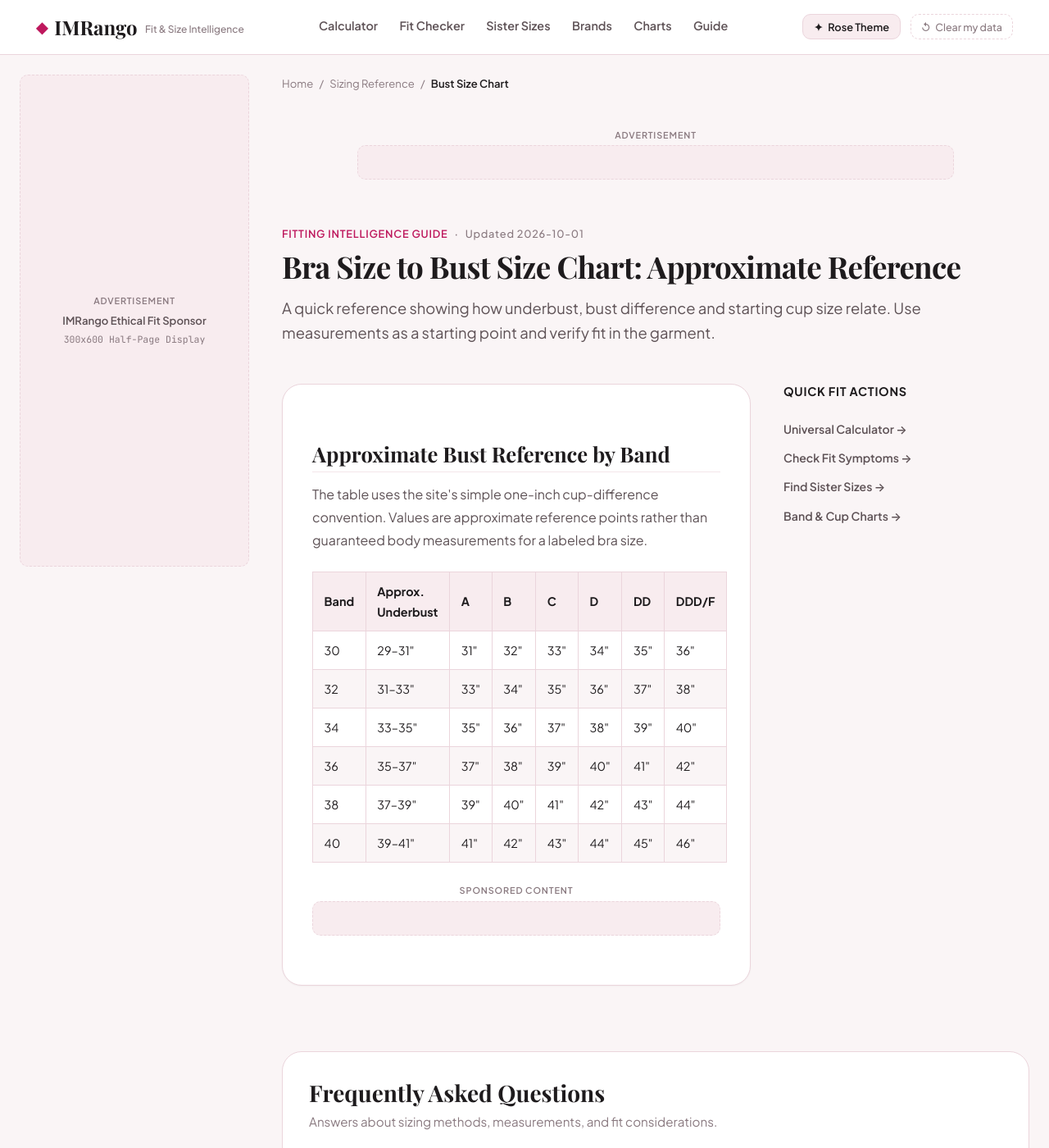
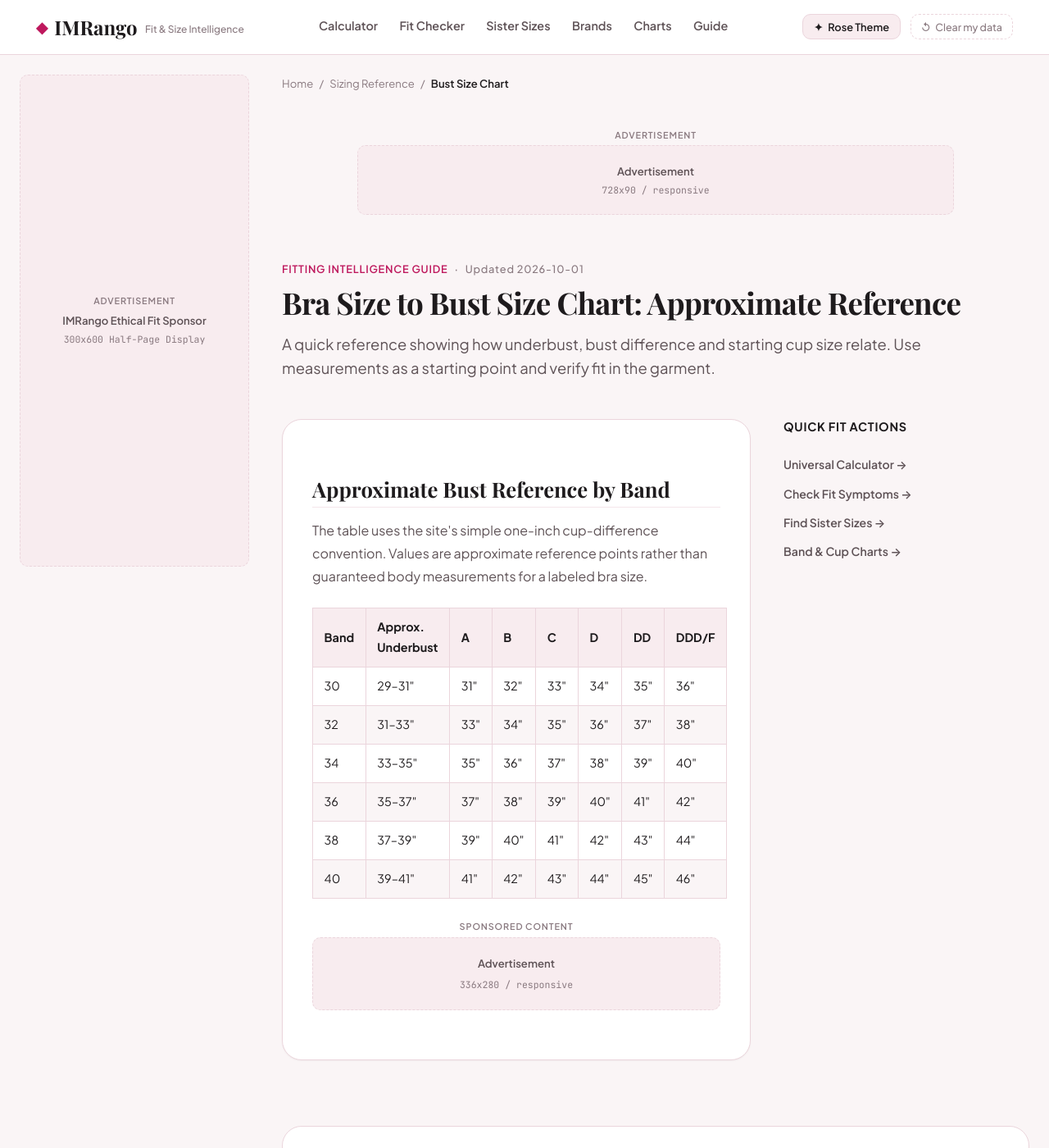
Before and after one commit to sharpedge74-cmyk/Bra-Size-Pro, a Jekyll site: the page built from bra-size-to-bust-size-chart.html, in a window 1280 px wide and 1400 px high. Shown: the whole window at 82% size. Built offline with Jekyll 4.4.1, drawn with Linux system fonts in a browser that asks for light colours; some web fonts are replaced.

Commit message:
Map ad slots to supplied display formats

```diff
--- a/_includes/ads/ad_slot.html
+++ b/_includes/ads/ad_slot.html
@@ -4,12 +4,8 @@
 <aside class="ad-container ad-slot-{{ slot_name }}" aria-label="{{ ad_config.label | default: 'Sponsored Content' }}">
   <div class="ad-label">{{ ad_config.label | default: "Advertisement" }}</div>
   <div class="ad-content-box">
-    {% if slot_name == "top_banner" %}
-      <div class="ad-network-slot ad-network-728x90">
-        <script async type="text/javascript" src="https://pl29676384.profitableratecpmnetwork.com/79c41b6e6c590a043b788b1b40db50de/invoke.js"></script>
-      </div>
-    {% elsif slot_name == "in_calculator" or slot_name == "in_article" %}
-      <div class="ad-network-slot ad-network-300x250">
+    {% if ad_config.script_key %}
+      <div class="ad-network-slot ad-network-{{ ad_config.dimensions | replace: 'x', '-' | replace: ' ', '' }}">
         <script async type="text/javascript" src="https://www.profitableratecpmnetwork.com/{{ ad_config.script_key }}/invoke.js"></script>
       </div>
     {% else %}
```
